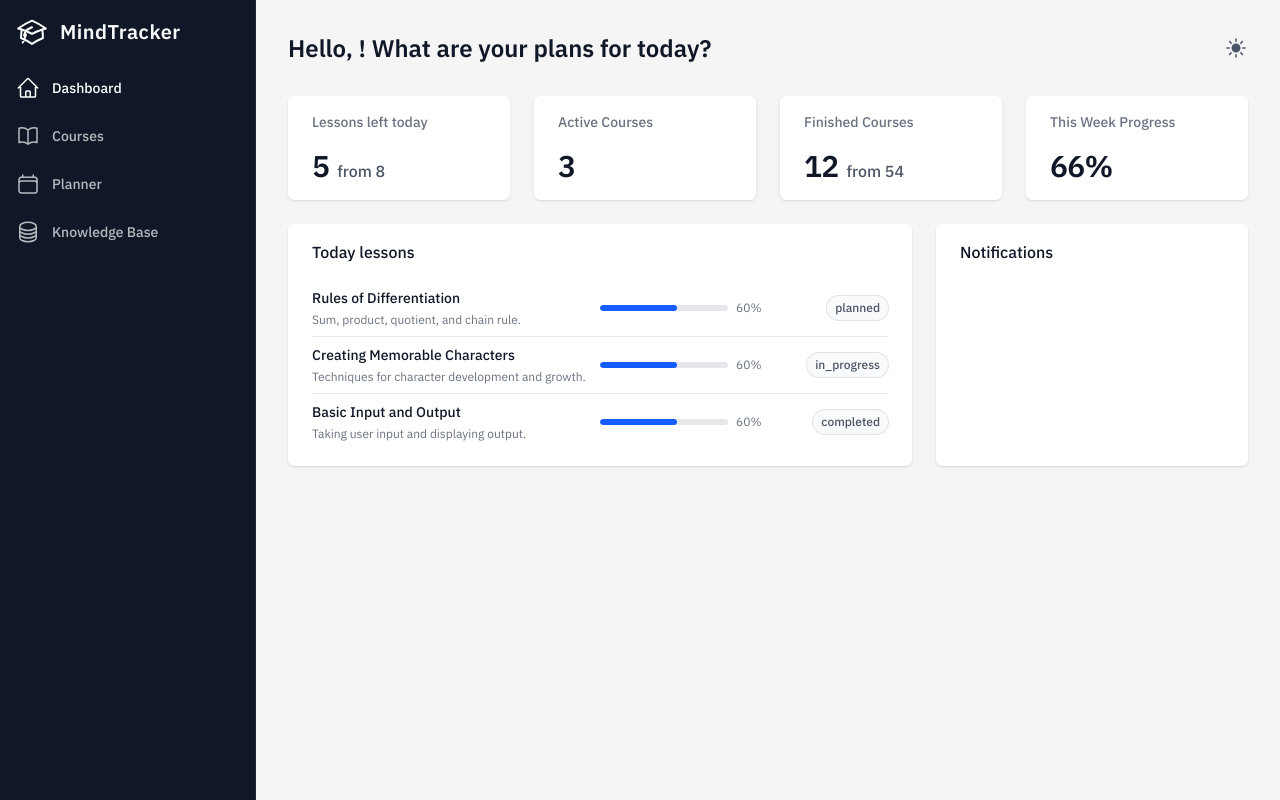
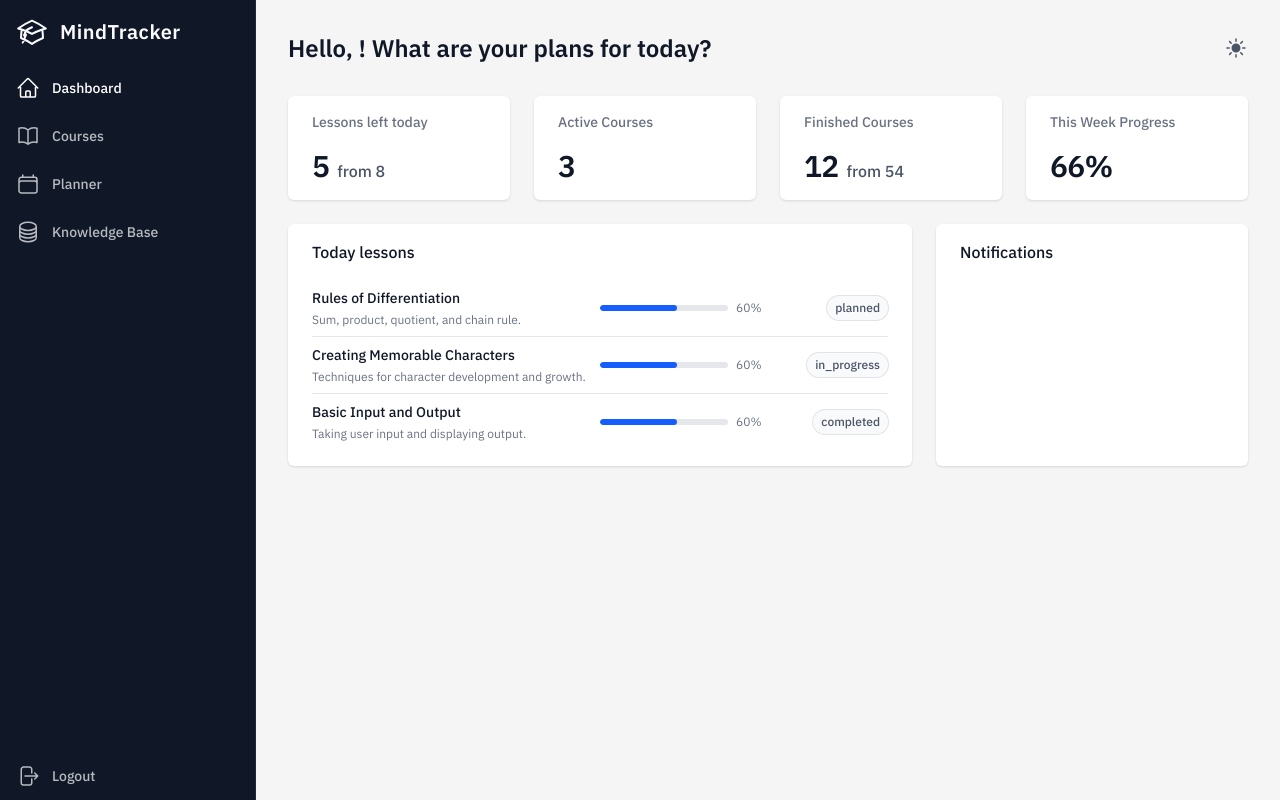
Before and after one commit to denys-suhachenko/learning-tracker, a React (Vite) app: page / in a window 1280 px wide. Built offline with nearby package versions, Linux system fonts and the light colour scheme; no server answers; sample sign-in values are in the browser's storage.

Commit message:
added temporary logout in sidebar

```diff
--- a/src/widgets/Sidebar/Sidebar.tsx
+++ b/src/widgets/Sidebar/Sidebar.tsx
@@ -1,12 +1,18 @@
-import { NavLink } from 'react-router';
+import { NavLink, useNavigate } from 'react-router';
 import clsx from 'clsx';
-import { AcademicCapIcon } from '@heroicons/react/24/outline';
+import {
+  AcademicCapIcon,
+  ArrowRightStartOnRectangleIcon,
+} from '@heroicons/react/24/outline';
 
+import { Avatar } from '@/shared/ui';
+import { useAppDispatch } from '@/app/store/hooks';
 import type { User } from '@/features/auth/model/types';
-import { Avatar } from '@/shared/ui';
 
 import useSidebarResize from './hooks/useSidebarResize';
 import { navItems } from './navItems';
+import { logout } from '@/features/auth/model/slice';
+import { baseApi } from '@/shared/api/baseApi';
 
 type SidebarProps = {
   width?: number;
@@ -23,6 +29,16 @@ export const Sidebar = ({
 }: SidebarProps) => {
   const { onPointerUp, onPointerMove, onPointerDown, onPointerCancel } =
     useSidebarResize({ value: width, onChange: onResize });
+
+  const dispatch = useAppDispatch();
+  const navigate = useNavigate();
+
+  // temporary logout implementation
+  const handleLogout = () => {
+    dispatch(logout());
+    dispatch(baseApi.util.resetApiState());
+    navigate('/sign-in');
+  };
 
   return (
     <aside
@@ -57,6 +73,14 @@ export const Sidebar = ({
             ))}
 
             <li className="mt-auto">
+              <div
+                className="flex cursor-pointer items-center gap-x-3 px-4 py-3 text-sm font-medium text-white/70 hover:bg-gray-900 hover:text-white"
+                onClick={handleLogout}
+              >
+                <ArrowRightStartOnRectangleIcon className="size-6" />
+                Logout
+              </div>
+
               {user && (
                 <div className="flex cursor-pointer items-center gap-x-3 px-4 py-3 text-sm font-medium text-white/70 hover:bg-gray-900 hover:text-white">
                   <Avatar />
```
